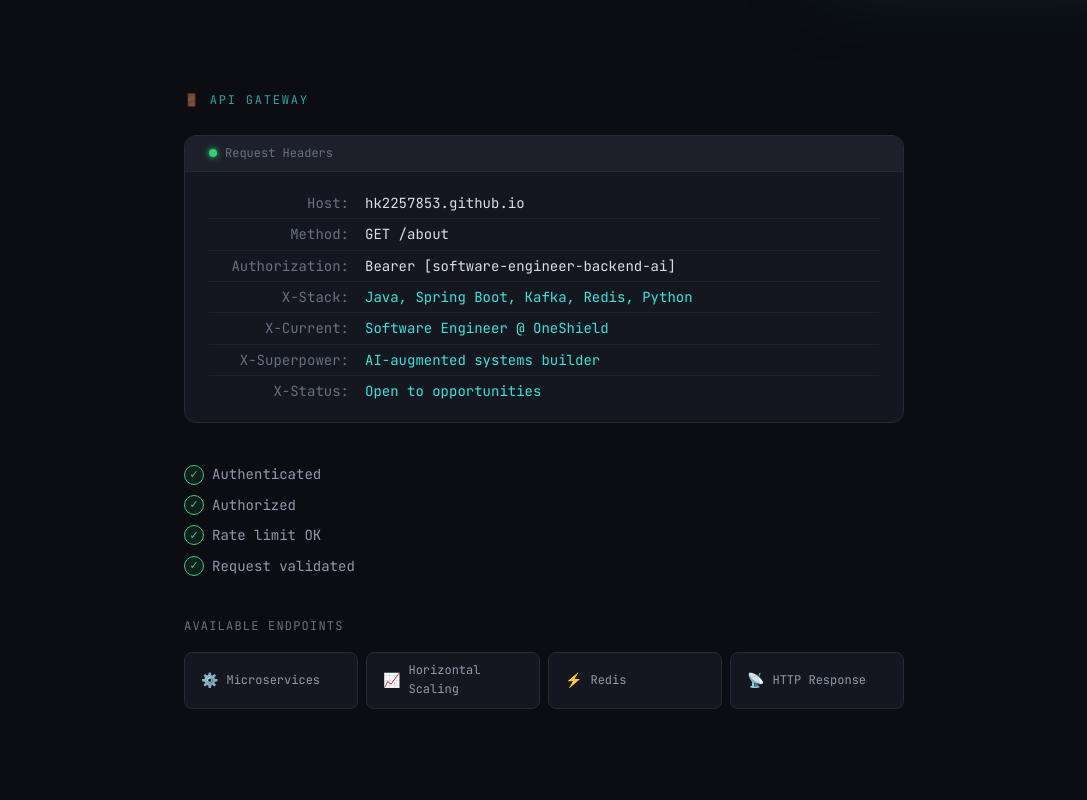
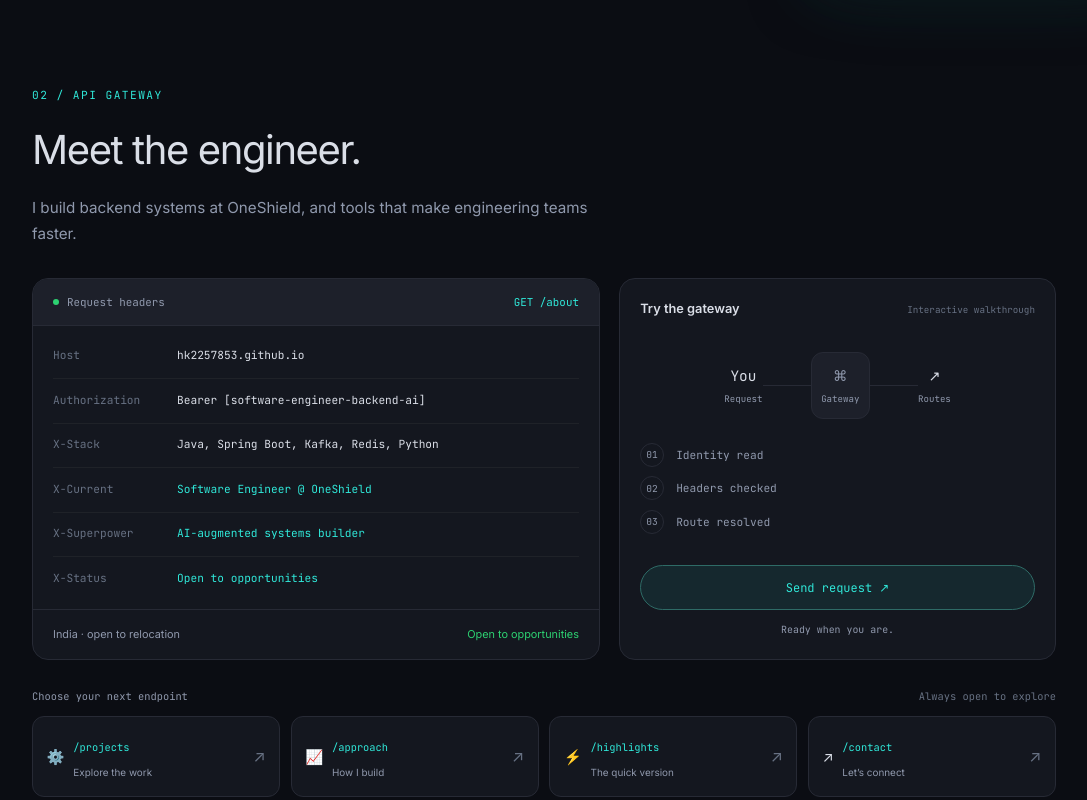
Before and after one commit to hk2257853/hk2257853.github.io, a React (Vite) app: page /approach in a window 1280 px wide. Shown: the part 800-1600 px from the top of the page, without its empty margins (96-1183 px from the left). Built offline with nearby package versions, Linux system fonts and the light colour scheme.

Commit message:
feat(gateway): add an interactive request walkthrough and working routes

```diff
--- a/src/components/sections/ApiGateway/ApiGateway.module.css
+++ b/src/components/sections/ApiGateway/ApiGateway.module.css
@@ -1,226 +1,53 @@
-.gateway {
-  min-height: 100vh;
-  display: flex;
-  align-items: center;
-  justify-content: center;
-  padding: var(--section-padding);
-  position: relative;
-}
-
-.gatewayInner {
-  max-width: var(--content-width);
-  width: 100%;
-}
-
-/* Component label */
-.componentLabel {
-  font-family: var(--font-mono);
-  font-size: var(--text-xs);
-  color: var(--color-accent);
-  text-transform: uppercase;
-  letter-spacing: 0.15em;
-  margin-bottom: var(--space-lg);
-  opacity: 0;
-}
-
-/* Header block - looks like a raw HTTP request */
-.headerBlock {
-  background: var(--color-surface);
-  border: 0.0625rem solid var(--color-border);
-  border-radius: var(--radius-lg);
-  overflow: hidden;
-  margin-bottom: var(--space-xl);
-}
-
-.headerBlockTitle {
-  font-family: var(--font-mono);
-  font-size: var(--text-xs);
-  color: var(--color-text-dim);
-  padding: var(--space-sm) var(--space-lg);
-  background: var(--color-surface-alt);
-  border-bottom: 0.0625rem solid var(--color-border);
-  display: flex;
-  align-items: center;
-  gap: var(--space-sm);
-}
-
-.statusDot {
-  width: var(--dot-size-md);
-  height: var(--dot-size-md);
-  border-radius: var(--radius-full);
-  background: var(--color-success);
-  box-shadow: 0 0 0.375rem var(--color-success);
-}
-
-.headerRows {
-  padding: var(--space-md) var(--space-lg);
-}
-
-.headerRow {
-  display: flex;
-  align-items: baseline;
-  gap: var(--space-md);
-  padding: var(--space-xs) 0;
-  font-family: var(--font-mono);
-  font-size: var(--text-sm);
-  opacity: 0;
-  border-bottom: 0.0625rem solid var(--color-border-subtle);
-  transform: translateX(-0.625rem);
-}
-
-.headerRow:last-child {
-  border-bottom: none;
-}
-
-.headerKey {
-  color: var(--color-text-dim);
-  min-width: 8.75rem;
-  flex-shrink: 0;
-  text-align: right;
-}
-
-.headerValue {
-  color: var(--color-text);
-  overflow-wrap: anywhere;
-  word-break: break-word;
-  min-width: 0;
-}
-
-.headerValue.highlight {
-  color: var(--color-accent);
-}
-
-/* Validation checks */
-.validationBlock {
-  display: flex;
-  flex-direction: column;
-  gap: var(--space-sm);
-  margin-bottom: var(--space-xl);
-}
-
-.validationCheck {
-  display: flex;
-  align-items: center;
-  gap: var(--space-sm);
-  font-family: var(--font-mono);
-  font-size: var(--text-sm);
-  opacity: 0;
-  transform: translateX(-0.625rem);
-}
-
-.checkIcon {
-  width: var(--icon-size-sm);
-  height: var(--icon-size-sm);
-  border-radius: var(--radius-full);
-  background: hsla(145, 65%, 50%, 0.1);
-  border: 0.0625rem solid var(--color-success);
-  display: flex;
-  align-items: center;
-  justify-content: center;
-  font-size: var(--text-2xs);
-  color: var(--color-success);
-  flex-shrink: 0;
-}
-
-.checkText {
-  color: var(--color-text-muted);
-}
-
-/* Route discovery */
-.routeBlock {
-  opacity: 0;
-  transform: translateY(0.9375rem);
-}
-
-.routeTitle {
-  font-family: var(--font-mono);
-  font-size: var(--text-xs);
-  color: var(--color-text-dim);
-  text-transform: uppercase;
-  letter-spacing: 0.1em;
-  margin-bottom: var(--space-md);
-}
-
-.routes {
-  display: grid;
-  grid-template-columns: repeat(auto-fit, minmax(min(10rem, 100%), 1fr));
-  gap: var(--space-sm);
-}
-
-.route {
-  display: flex;
-  align-items: center;
-  gap: var(--space-sm);
-  padding: var(--space-sm) var(--space-md);
-  background: var(--color-surface);
-  border: 0.0625rem solid var(--color-border);
-  border-radius: var(--radius-md);
-  font-family: var(--font-mono);
-  font-size: var(--text-xs);
-  color: var(--color-text-muted);
-  cursor: default;
-  transition: border-color var(--duration-normal) var(--ease-out),
-              color var(--duration-normal) var(--ease-out);
-}
-
-.route:hover {
-  border-color: var(--color-accent-dim);
-  color: var(--color-accent);
-}
-
-.routeIcon {
-  font-size: var(--text-sm);
-}
-
-@media (max-width: 768px) {
-  .headerRows {
-    padding: var(--space-sm) var(--space-md);
-  }
-
-  .headerRow {
-    gap: var(--space-sm);
-    font-size: var(--text-xs);
-  }
-
-  .headerKey {
-    min-width: 6.25rem;
-    font-size: var(--text-xs);
-  }
-
-  .headerValue {
-    font-size: var(--text-xs);
-  }
-
-  .routes {
-    grid-template-columns: repeat(2, 1fr);
-    gap: var(--space-xs);
-  }
-
-  .route {
-    padding: 0.5rem var(--space-sm);
-  }
-}
-
-@media (max-width: 440px) {
-  .headerRow {
-    flex-direction: column;
-    align-items: flex-start;
-    gap: 0.125rem;
-    padding: 0.35rem 0;
-  }
-
-  .headerKey {
-    text-align: left;
-    min-width: auto;
-    font-size: 0.6875rem;
-  }
-
-  .headerValue {
-    font-size: 0.75rem;
-    padding-left: var(--space-xs);
-  }
-
-  .routes {
-    grid-template-columns: 1fr;
-  }
-}
+.gateway { min-height: 100svh; display: grid; place-items: center; padding: 5.5rem clamp(1rem, 5vw, 5rem) 7rem; }
+.inner { width: min(100%, 64rem); }
+.eyebrow { font: .7rem var(--font-mono); color: var(--color-accent); letter-spacing: .13em; text-transform: uppercase; margin-bottom: 1rem; }
+.title { font-size: var(--text-2xl); letter-spacing: -.035em; }
+.intro { max-width: 37rem; color: var(--color-text-muted); font-size: .95rem; line-height: 1.7; margin: .8rem 0 2rem; }
+.layout { display: grid; grid-template-columns: 1.3fr 1fr; gap: 1.2rem; }
+.profile, .playground { border: 1px solid var(--color-border); border-radius: var(--radius-xl); background: var(--color-surface); min-width: 0; overflow: hidden; position: relative; }
+.bar { display: flex; align-items: center; gap: .5rem; padding: 1rem 1.25rem; background: var(--color-surface-alt); font: .68rem var(--font-mono); color: var(--color-text-muted); border-bottom: 1px solid var(--color-border); }
+.dot { width: 6px; height: 6px; border-radius: 50%; background: var(--color-success); }
+.method { margin-left: auto; color: var(--color-accent); }
+.headers { padding: .5rem 1.25rem; }
+.row { display: grid; grid-template-columns: 7rem 1fr; gap: .75rem; padding: .8rem 0; border-bottom: 1px solid var(--color-border-subtle); font: .7rem/1.6 var(--font-mono); }
+.row:last-child { border: 0; }
+.row dt { color: var(--color-text-dim); }
+.row dd { margin: 0; color: var(--color-text); overflow-wrap: anywhere; }
+.row:nth-last-child(-n+3) dd { color: var(--color-accent); }
+.profileFooter { display: flex; flex-wrap: wrap; justify-content: space-between; gap: .5rem; border-top: 1px solid var(--color-border); padding: 1rem 1.25rem; color: var(--color-text-muted); font-size: .68rem; }
+.available { color: var(--color-success); }
+.scan { position: absolute; inset: 0; pointer-events: none; background: linear-gradient(transparent 45%, var(--color-accent-bg) 48%, var(--color-accent-dim) 50%, transparent 51%); animation: scan 1.1s ease-in-out both; }
+.playground { padding: 1.25rem; display: flex; flex-direction: column; }
+.playgroundHeading { display: flex; gap: .5rem; flex-wrap: wrap; justify-content: space-between; align-items: center; font-size: .8rem; font-weight: 600; }
+.miniLabel { font: .58rem var(--font-mono); color: var(--color-text-dim); }
+.flow { display: flex; align-items: center; justify-content: center; padding: 2rem 0 1.5rem; }
+.flowNode, .gate { display: flex; flex-direction: column; gap: .5rem; align-items: center; font: .9rem var(--font-mono); }
+.flowNode span, .gate span { font-size: .57rem; color: var(--color-text-muted); }
+.gate { border: 1px solid var(--color-border); border-radius: .75rem; padding: .8rem .6rem; background: var(--color-surface-alt); color: var(--color-text-muted); transition: .3s; }
+.gateActive { border-color: var(--color-accent); color: var(--color-accent); box-shadow: var(--glow-sm); }
+.wire { flex: 1; min-width: 1rem; max-width: 3rem; height: 1px; background: var(--color-border); position: relative; }
+.wireReady { background: var(--color-accent-dim); }
+.packet { position: absolute; width: 7px; height: 7px; top: -3px; border-radius: 50%; background: var(--color-accent); box-shadow: var(--glow-sm); animation: travel .5s linear both; }
+.checks { display: grid; gap: .6rem; padding: 0; margin: 0 0 1.5rem; list-style: none; }
+.checks li { display: flex; align-items: center; gap: .75rem; color: var(--color-text-muted); font: .7rem var(--font-mono); }
+.checks li > span { border: 1px solid var(--color-border); border-radius: 50%; width: 1.5rem; height: 1.5rem; display: grid; place-items: center; font-size: .6rem; }
+.checks .checked > span { color: var(--color-success); border-color: var(--color-success); animation: tick .3s both; }
+.checked:nth-child(2) > span { animation-delay: .1s; } .checked:nth-child(3) > span { animation-delay: .2s; }
+.send { min-height: 2.8rem; width: 100%; margin-top: auto; border: 1px solid var(--color-accent-dim); border-radius: var(--radius-full); background: var(--color-accent-bg); color: var(--color-accent); font: .75rem var(--font-mono); cursor: pointer; }
+.send:hover { border-color: var(--color-accent); } .send:disabled { opacity: .65; cursor: wait; }
+.feedback { min-height: 1rem; margin: .8rem 0 0; text-align: center; color: var(--color-text-muted); font: .62rem var(--font-mono); }
+.routeHeading { display: flex; justify-content: space-between; gap: .5rem; margin: 1.8rem 0 .8rem; font: .65rem var(--font-mono); color: var(--color-text-muted); }
+.routeHeading > :last-child { color: var(--color-text-dim); }
+.routes { display: grid; grid-template-columns: repeat(4, minmax(0, 1fr)); gap: .65rem; }
+.route { display: flex; align-items: center; gap: .55rem; background: var(--color-surface); padding: 1rem .85rem; border: 1px solid var(--color-border); border-radius: var(--radius-lg); color: var(--color-text); text-decoration: none; transition: border-color .2s, transform .2s; }
+.route:hover { border-color: var(--color-accent); transform: translateY(-3px); }
+.route code { font: .65rem var(--font-mono); color: var(--color-accent); }
+.routeLabel { display: block; font-size: .62rem; color: var(--color-text-muted); margin-top: .4rem; }
+.routeIcon { font-size: .9rem; } .arrow { margin-left: auto; color: var(--color-text-dim); }
+.ready .route { border-color: var(--color-accent-dim); }
+@keyframes scan { from { transform: translateY(-60%); } to { transform: translateY(60%); } }
+@keyframes travel { from { left: 0; } to { left: 100%; } }
+@keyframes tick { from { transform: scale(.8); } to { transform: scale(1); } }
+@media (max-width: 900px) { .layout { grid-template-columns: 1fr; } .routes { grid-template-columns: repeat(2, minmax(0, 1fr)); } .flow { padding: 1.25rem 0; } .checks { grid-template-columns: repeat(3, 1fr); } .checks li { flex-direction: column; text-align: center; gap: .5rem; } }
+@media (max-width: 440px) { .row { grid-template-columns: 1fr; gap: .2rem; } .routeHeading { flex-direction: column; } .route { padding: .85rem .6rem; } .routeIcon { display: none; } }
+@media (prefers-reduced-motion: reduce) { .scan, .packet, .checks .checked > span { animation: none; } .route, .gate { transition: none; } }
--- a/src/components/sections/ApiGateway/ApiGateway.tsx
+++ b/src/components/sections/ApiGateway/ApiGateway.tsx
@@ -1,134 +1,82 @@
-/**
- * ApiGateway - Section 2: Who Is This Request?
- *
- * The packet arrives at the gateway → request headers are "read" and displayed
- * line by line → validation checks pass → available routes are revealed.
- */
-
-import { forwardRef, useRef, useEffect } from 'react';
-import { gsap } from 'gsap';
+import { forwardRef, useEffect, useRef, useState } from 'react';
 import { profile } from '../../../data/profile';
-import { SECTIONS } from '../../../data/sections';
+import { useReducedMotion } from '../../../hooks/useReducedMotion';
 import styles from './ApiGateway.module.css';
 
-const VALIDATIONS = [
-  'Authenticated',
-  'Authorized',
-  'Rate limit OK',
-  'Request validated',
+const ROUTES = [
+  { id: 'microservices', path: '/projects', label: 'Explore the work', icon: '⚙️' },
+  { id: 'auto-scaler', path: '/approach', label: 'How I build', icon: '📈' },
+  { id: 'cache-hit', path: '/highlights', label: 'The quick version', icon: '⚡' },
+  { id: 'response', path: '/contact', label: 'Let’s connect', icon: '↗' },
 ];
+const CHECKS = ['Identity read', 'Headers checked', 'Route resolved'];
+const STATUS = ['Ready when you are.', 'Sending your request…', 'Inspecting the headers…', 'Request accepted. Pick a route.'];
 
-export const ApiGateway = forwardRef<HTMLElement>(
-  function ApiGateway(_props, ref) {
-    const containerRef = useRef<HTMLDivElement>(null);
+export const ApiGateway = forwardRef<HTMLElement>(function ApiGateway(_props, ref) {
+  const reduced = useReducedMotion();
+  const [phase, setPhase] = useState(0);
+  const timers = useRef<ReturnType<typeof setTimeout>[]>([]);
+  useEffect(() => () => timers.current.forEach(clearTimeout), []);
 
-    useEffect(() => {
-      if (!containerRef.current) return;
+  const send = () => {
+    timers.current.forEach(clearTimeout);
+    if (reduced) { setPhase(3); return; }
+    setPhase(1);
+    timers.current = [
+      setTimeout(() => setPhase(2), 500),
+      setTimeout(() => setPhase(3), 1650),
+    ];
+  };
+  const busy = phase === 1 || phase === 2;
 
-      const label = containerRef.current.querySelector(`.${styles.componentLabel}`);
-      const rows = containerRef.current.querySelectorAll(`.${styles.headerRow}`);
-      const checks = containerRef.current.querySelectorAll(`.${styles.validationCheck}`);
-      const routeBlock = containerRef.current.querySelector(`.${styles.routeBlock}`);
-
-      const tl = gsap.timeline({
-        scrollTrigger: {
-          trigger: containerRef.current,
-          start: 'top 60%',
-          toggleActions: 'play none none none',
-        },
-      });
-
-      // Label fades in
-      tl.to(label, { opacity: 0.7, duration: 0.3 });
-
-      // Headers appear one by one
-      rows.forEach((row, i) => {
-        tl.to(row, {
-          opacity: 1,
-          x: 0,
-          duration: 0.25,
-          ease: 'power2.out',
-        }, i === 0 ? '+=0.1' : '-=0.1');
-      });
-
-      // Validation checks
-      checks.forEach((check) => {
-        tl.to(check, {
-          opacity: 1,
-          x: 0,
-          duration: 0.2,
-          ease: 'power2.out',
-        }, '-=0.05');
-      });
-
-      // Routes reveal
-      tl.to(routeBlock, {
-        opacity: 1,
-        y: 0,
-        duration: 0.5,
-        ease: 'power2.out',
-      }, '+=0.1');
-
-      return () => {
-        tl.kill();
-      };
-    }, []);
-
-    // Build header entries from profile data
-    const headers = Object.entries(profile.headers);
-
-    // Route entries from sections (skip landing + entry-point)
-    const routes = SECTIONS.slice(2);
-
-    return (
-      <section ref={ref} id="api-gateway" className={styles.gateway} data-section="api-gateway">
-        <div ref={containerRef} className={styles.gatewayInner}>
-          <div className={styles.componentLabel}>🚪 API Gateway</div>
-
-          {/* Request headers */}
-          <div className={styles.headerBlock}>
-            <div className={styles.headerBlockTitle}>
-              <span className={styles.statusDot} />
-              <span>Request Headers</span>
-            </div>
-            <div className={styles.headerRows}>
-              {headers.map(([key, value]) => (
-                <div key={key} className={styles.headerRow}>
-                  <span className={styles.headerKey}>{key}:</span>
-                  <span className={`${styles.headerValue} ${
-                    key.startsWith('X-') ? styles.highlight : ''
-                  }`}>
-                    {value}
-                  </span>
+  return (
+    <section ref={ref} id="api-gateway" data-section="api-gateway" className={styles.gateway} aria-labelledby="gateway-title">
+      <div className={styles.inner}>
+        <p className={styles.eyebrow}>02 / API Gateway</p>
+        <h2 id="gateway-title" className={styles.title}>Meet the engineer.</h2>
+        <p className={styles.intro}>I build backend systems at OneShield, and tools that make engineering teams faster.</p>
+        <div className={styles.layout}>
+          <div className={styles.profile}>
+            <div className={styles.bar}><span className={styles.dot} /> Request headers <span className={styles.method}>GET /about</span></div>
+            <dl className={styles.headers}>
+              {Object.entries(profile.headers).filter(([key]) => key !== 'Method').map(([key, value]) => (
+                <div key={key} className={styles.row}>
+                  <dt>{key}</dt><dd>{value}</dd>
                 </div>
               ))}
+            </dl>
+            {phase === 2 && <div className={styles.scan} aria-hidden="true" />}
+            <div className={styles.profileFooter}><span>India · open to relocation</span><span className={styles.available}>Open to opportunities</span></div>
+          </div>
+          <div className={styles.playground}>
+            <div className={styles.playgroundHeading}><span>Try the gateway</span><span className={styles.miniLabel}>Interactive walkthrough</span></div>
+            <div className={styles.flow} data-phase={phase} aria-hidden="true">
+              <div className={styles.flowNode}>You<span>Request</span></div>
+              <div className={styles.wire}>{phase === 1 && <i className={styles.packet} />}</div>
+              <div className={styles.gate + (phase >= 2 ? ' ' + styles.gateActive : '')}>{phase === 3 ? '✓' : '⌘'}<span>Gateway</span></div>
+              <div className={styles.wire + (phase === 3 ? ' ' + styles.wireReady : '')} />
+              <div className={styles.flowNode}>↗<span>Routes</span></div>
             </div>
-          </div>
-
-          {/* Validation */}
-          <div className={styles.validationBlock}>
-            {VALIDATIONS.map((check) => (
-              <div key={check} className={styles.validationCheck}>
-                <span className={styles.checkIcon}>✓</span>
-                <span className={styles.checkText}>{check}</span>
-              </div>
-            ))}
-          </div>
-
-          {/* Available routes */}
-          <div className={styles.routeBlock}>
-            <div className={styles.routeTitle}>Available Endpoints</div>
-            <div className={styles.routes}>
-              {routes.map((section) => (
-                <div key={section.id} className={styles.route}>
-                  <span className={styles.routeIcon}>{section.icon}</span>
-                  <span>{section.component}</span>
-                </div>
-              ))}
-            </div>
+            <ol className={styles.checks}>
+              {CHECKS.map((check, i) => <li key={check} className={phase === 3 ? styles.checked : ''}>
+                <span>{phase === 3 ? '✓' : String(i + 1).padStart(2, '0')}</span>{check}
+              </li>)}
+            </ol>
+            <button type="button" onClick={send} disabled={busy} className={styles.send} data-umami-event="Gateway Send Request">
+              {busy ? 'Processing…' : phase === 3 ? 'Send another request ↗' : 'Send request ↗'}
+            </button>
+            <p className={styles.feedback} role="status">{STATUS[phase]}</p>
           </div>
         </div>
-      </section>
-    );
-  }
-);
+        <div className={styles.routeHeading}><span>Choose your next endpoint</span><span>{phase === 3 ? '4 routes resolved' : 'Always open to explore'}</span></div>
+        <nav className={styles.routes + (phase === 3 ? ' ' + styles.ready : '')} aria-label="Portfolio endpoints">
+          {ROUTES.map(route => <a key={route.id} href={'#' + route.id} className={styles.route}>
+            <span className={styles.routeIcon} aria-hidden="true">{route.icon}</span>
+            <span><code>{route.path}</code><span className={styles.routeLabel}>{route.label}</span></span>
+            <span className={styles.arrow} aria-hidden="true">↗</span>
+          </a>)}
+        </nav>
+      </div>
+    </section>
+  );
+});
```
